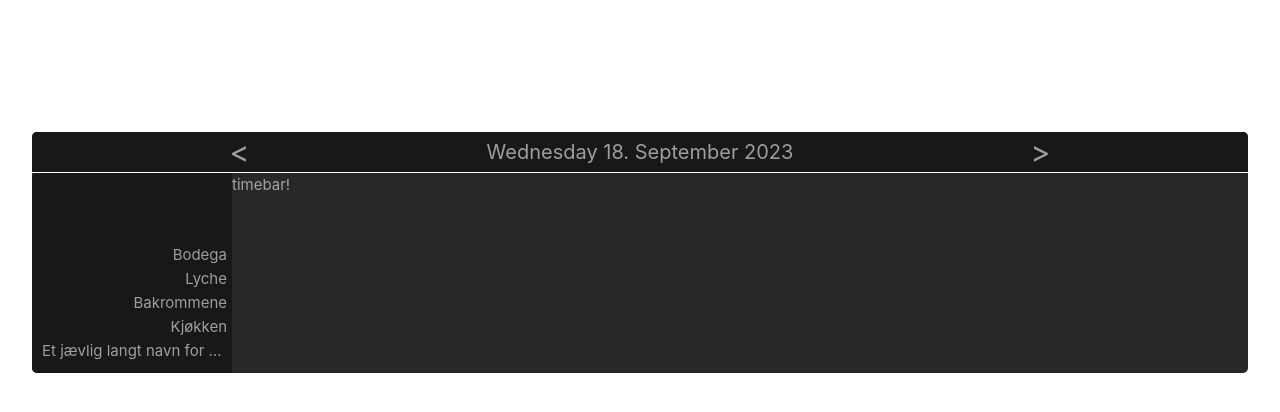
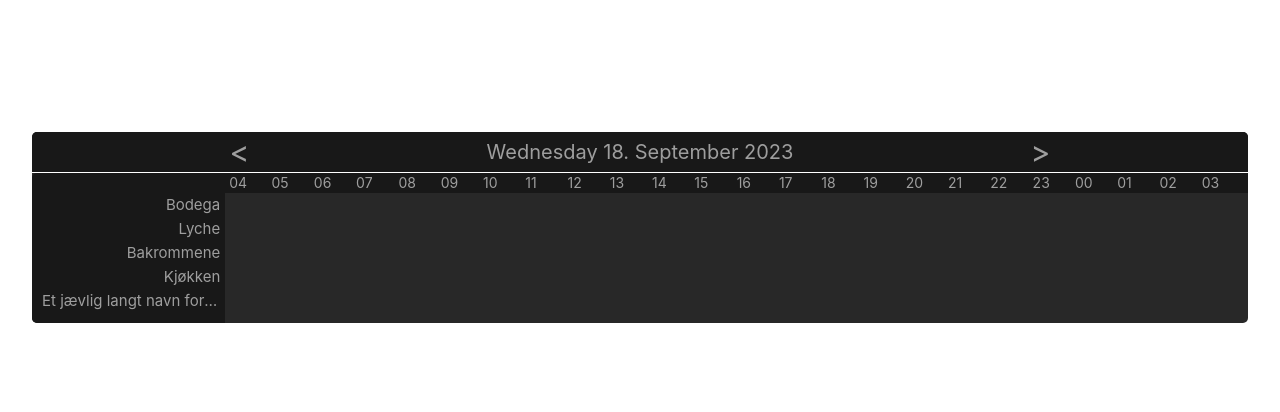
Before and after one commit to BeatsuDev/VueGanttCalendar, a Vue app: page / in a window 1280 px wide. Shown: the top 412 px of the page. Built offline with nearby package versions, Linux system fonts and the light colour scheme.

Commit message:
Added time header

```diff
--- a/src/components/GanttCalendar.vue
+++ b/src/components/GanttCalendar.vue
@@ -4,12 +4,11 @@
 
     <div id="time-and-room-container">
       <div id="sidebar">
-        <div style="height: 60px;"></div>
         <RoomName :name=roomName v-for="roomName in props.roomNames"/>
       </div>
 
       <div id="time-selection-container">
-        <TimeHeaderBar />
+        <TimeHeaderBar :start-hour="4"/>
         <TimeSelector />
       </div>
     </div>
@@ -35,11 +34,16 @@ const props = defineProps<{
   width: 100%;
   background-color: $color-background;
   border-radius: 5px;
+  min-width: 600px;
 }
 
 #time-and-room-container {
   display: flex;
   flex-direction: row;
+}
+
+#time-selection-container {
+  width: 100%;
 }
 
 #sidebar {
@@ -49,7 +53,7 @@ const props = defineProps<{
   max-width: 200px;
   background-color: $vt-c-black;
   border-radius: 5px 0 0 5px;
-  padding: 10px 5px 10px 10px;
+  padding: 20px 5px 10px 10px;
   text-align: right;
 }
 </style>
--- a/src/components/TimeHeaderBar.vue
+++ b/src/components/TimeHeaderBar.vue
@@ -1,12 +1,32 @@
 <template>
-  <main>
-    timebar!
-  </main>
+  <div id="time-header">
+    <div class="time-hour" v-for="hour in hours">{{ hour }}</div>
+  </div>
 </template>
 
 <script setup lang="ts">
+const props = defineProps<{
+  startHour: number;
+}>();
+
+let normalHours = Array.from({ length: 24 }, (_, i) => ("00" + i).slice(-2));
+const hours = normalHours.slice(props.startHour).concat(normalHours.slice(0, props.startHour));
 </script>
 
 <style scoped lang="scss">
+#time-header {
+  display: flex;
+  flex-direction: row;
+  height: 20px;
+  padding: 4px;
+  line-height: 12px;
 
+  // Text styling
+  font-size: 14px;
+  background-color: $vt-c-black;
+
+  .time-hour {
+    width: calc(100% / 24);
+  }
+}
 </style>
```
